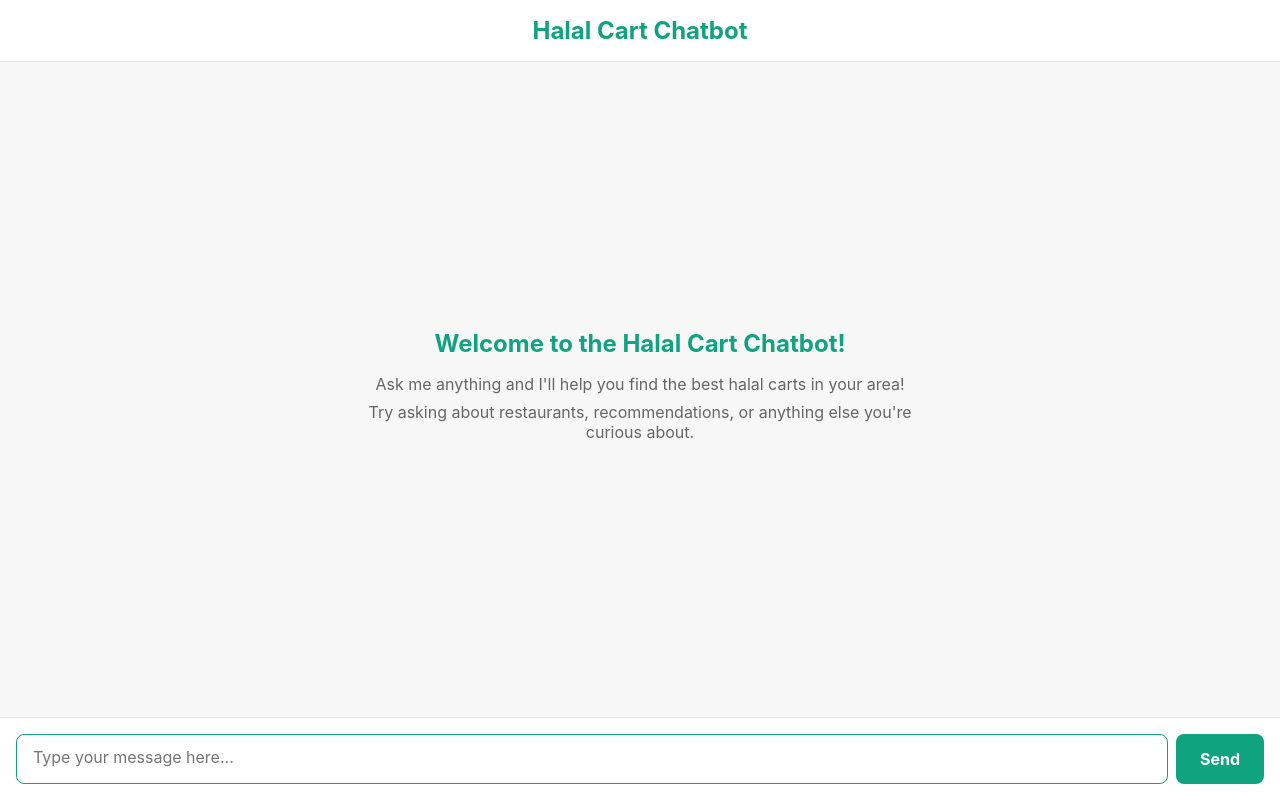
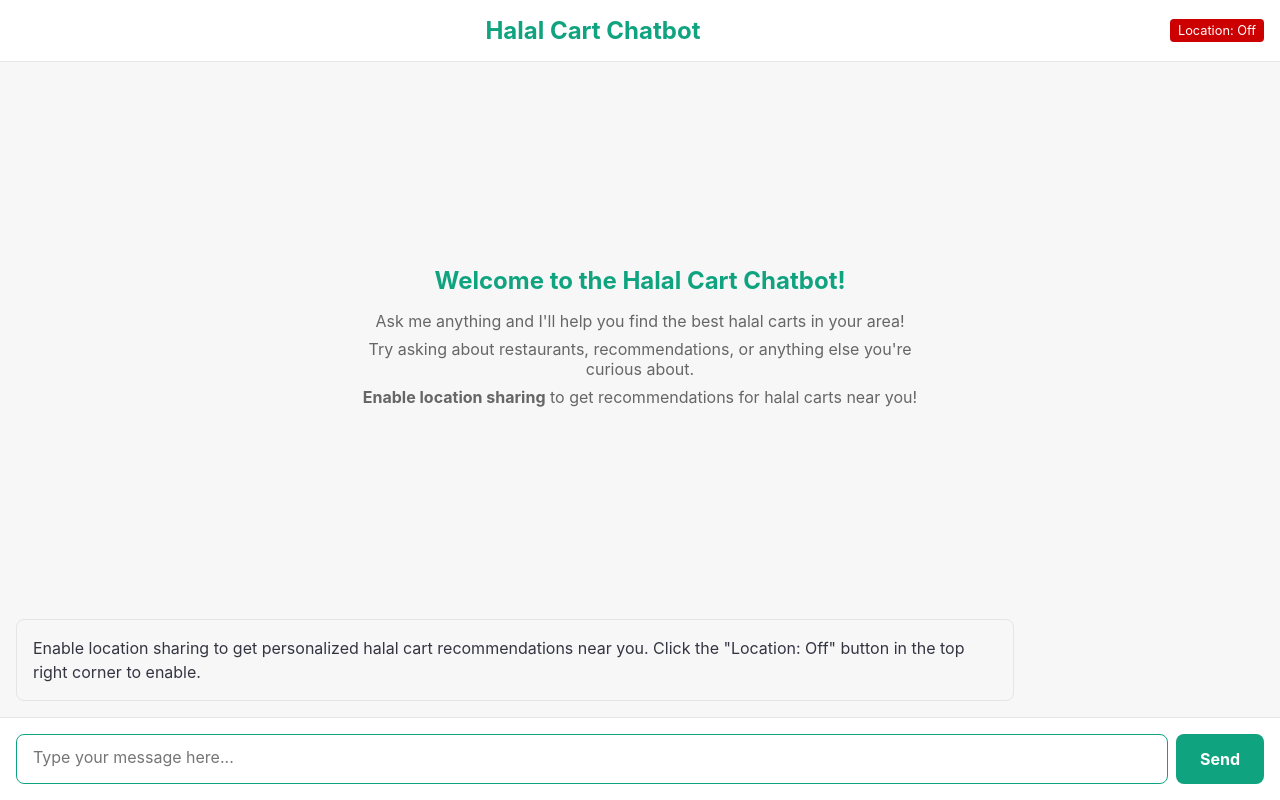
Before and after one commit to 8AVIANVS/Hooda, a Flask app: page / in a window 1280 px wide. Run offline with Flask 2, Linux system fonts and the light colour scheme.

Commit message:
location

```diff
--- a/app.py
+++ b/app.py
@@ -4,11 +4,21 @@ from openai import OpenAI
 app = Flask(__name__)
 client = OpenAI()
 
-def simple_chatbot(user_input):
+def simple_chatbot(user_input, latitude=None, longitude=None):
+    # Build system message with location context if available
+    system_content = "You are a helpful assistant. Whatever question the user asks, you will ALWAYS integrate the notion of halal carts to your response in a smooth transition."
+
+    # Add location data if available
+    if latitude and longitude:
+        system_content += f" The user is currently located at coordinates: {latitude}, {longitude}. Reference nearby locations when discussing halal carts."
+
+    # Always add the closing line
+    system_content += " At the end of your response, you will always start a new line that says 'You can find all the nearby halal carts below:'"
+
     response = client.chat.completions.create(
         model="gpt-4o",
         messages=[
-            {"role": "system", "content": "You are a helpful assistant. Whatever question the user asks, you will ALWAYS integrate the notion of halal carts to your response in a smooth transition. At the end of your response, you will always start a new line that says 'You can find all the nearby halal carts below:'"},
+            {"role": "system", "content": system_content},
             {"role": "user", "content": user_input}
         ]
     )
@@ -20,11 +30,15 @@ def index():
 
 @app.route('/chat', methods=['POST'])
 def chat():
-    user_message = request.json.get('message', '')
+    data = request.json
+    user_message = data.get('message', '')
+    latitude = data.get('latitude')
+    longitude = data.get('longitude')
+
     if not user_message:
         return jsonify({'error': 'No message provided'}), 400
 
-    response = simple_chatbot(user_message)
+    response = simple_chatbot(user_message, latitude, longitude)
     return jsonify({'response': response})
 
 if __name__ == '__main__':
--- a/templates/index.html
+++ b/templates/index.html
@@ -35,11 +35,31 @@
             padding: 1rem;
             text-align: center;
             border-bottom: 1px solid var(--border-color);
+            display: flex;
+            justify-content: space-between;
+            align-items: center;
         }
 
         h1 {
             font-size: 1.5rem;
             color: var(--primary-color);
+            margin: 0 auto;
+        }
+
+        .location-status {
+            font-size: 0.8rem;
+            padding: 0.25rem 0.5rem;
+            border-radius: 0.25rem;
+            color: white;
+        }
+
+        .location-enabled {
+            background-color: var(--primary-color);
+        }
+
+        .location-disabled {
+            background-color: #cc0000;
+            cursor: pointer;
         }
 
         .chat-container {
@@ -177,6 +197,7 @@
 <body>
     <header>
         <h1>Halal Cart Chatbot</h1>
+        <div id="location-status" class="location-status location-disabled">Location: Off</div>
     </header>
 
     <div class="chat-container" id="chat-container">
@@ -184,6 +205,7 @@
             <h2>Welcome to the Halal Cart Chatbot!</h2>
             <p>Ask me anything and I'll help you find the best halal carts in your area!</p>
             <p>Try asking about restaurants, recommendations, or anything else you're curious about.</p>
+            <p><strong>Enable location sharing</strong> to get recommendations for halal carts near you!</p>
         </div>
         <div class="typing-indicator" id="typing-indicator">
             <span></span><span></span><span></span>
@@ -201,6 +223,49 @@
         const sendButton = document.getElementById('send-button');
         const typingIndicator = document.getElementById('typing-indicator');
         const welcome = document.getElementById('welcome');
+        const locationStatus = document.getElementById('location-status');
+
+        // Location variables
+        let userLatitude = null;
+        let userLongitude = null;
+        let locationEnabled = false;
+
+        // Try to get user's location
+        locationStatus.addEventListener('click', requestLocation);
+
+        function requestLocation() {
+            if (navigator.geolocation) {
+                navigator.geolocation.getCurrentPosition(
+                    // Success callback
+                    (position) => {
+                        userLatitude = position.coords.latitude;
+                        userLongitude = position.coords.longitude;
+                        locationEnabled = true;
+
+                        // Update status indicator
+                        locationStatus.textContent = 'Location: On';
+                        locationStatus.classList.remove('location-disabled');
+                        locationStatus.classList.add('location-enabled');
+
+                        // Add a system message about location
+                        addMessage('Location sharing enabled! I can now recommend halal carts near your current location.', 'bot');
+                    },
+                    // Error callback
+                    (error) => {
+                        console.error('Error getting location:', error);
+                        locationStatus.textContent = 'Enable Location';
+                        locationStatus.classList.add('location-disabled');
+                        locationStatus.classList.remove('location-enabled');
+
+                        if (error.code === error.PERMISSION_DENIED) {
+                            addMessage('Location access was denied. Enable location sharing in your browser settings to get personalized halal cart recommendations near you.', 'bot');
+                        }
+                    }
+                );
+            } else {
+                addMessage('Your browser does not support geolocation. I can still help you find halal carts, but I won\'t be able to tailor recommendations to your current location.', 'bot');
+            }
+        }
 
         // Auto-resize the textarea based on content
         userInput.addEventListener('input', function() {
@@ -248,13 +313,24 @@
             typingIndicator.style.display = 'block';
             chatContainer.scrollTop = chatContainer.scrollHeight;
 
+            // Prepare data object with message and location if available
+            const data = {
+                message: message
+            };
+
+            // Add location data if available
+            if (locationEnabled && userLatitude && userLongitude) {
+                data.latitude = userLatitude;
+                data.longitude = userLongitude;
+            }
+
             // Send to server
             fetch('/chat', {
                 method: 'POST',
                 headers: {
                     'Content-Type': 'application/json',
                 },
-                body: JSON.stringify({ message: message }),
+                body: JSON.stringify(data),
             })
             .then(response => response.json())
             .then(data => {
@@ -291,6 +367,13 @@
             chatContainer.insertBefore(messageDiv, typingIndicator);
             chatContainer.scrollTop = chatContainer.scrollHeight;
         }
+
+        // Prompt user to enable location when they first load the page
+        setTimeout(() => {
+            if (!locationEnabled) {
+                addMessage('Enable location sharing to get personalized halal cart recommendations near you. Click the "Location: Off" button in the top right corner to enable.', 'bot');
+            }
+        }, 1500);
     </script>
 </body>
 </html>
```
